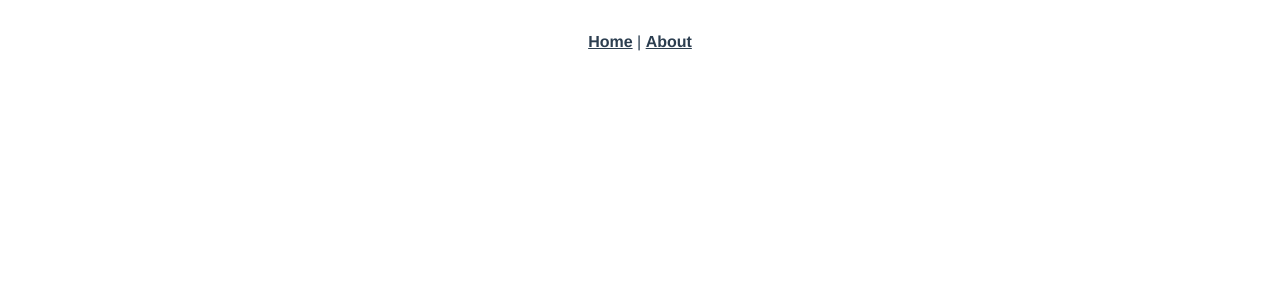
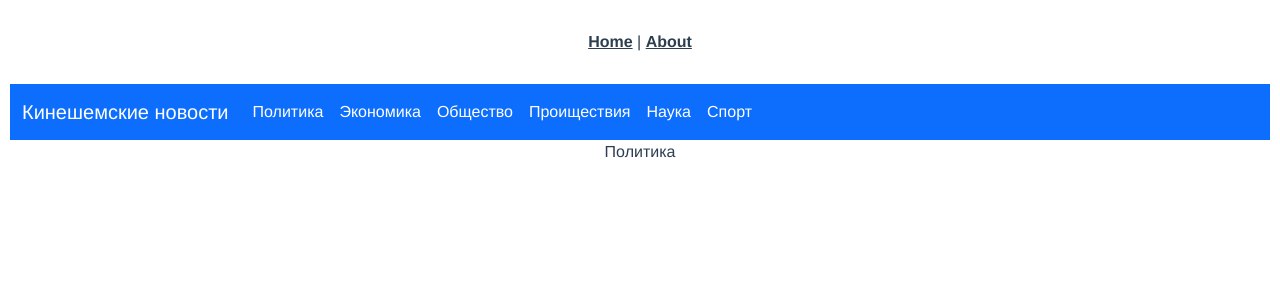
Before and after one commit to VVSamoylov/kineshmaNews, a Vue app: page /#/politics in a window 1280 px wide. Before the commit this address led to /#/science. Shown: the top 300 px of the page. Built offline with nearby package versions, Linux system fonts and the light colour scheme.

Commit message:
add router

```diff
--- a/src/components/newsmenu.vue
+++ b/src/components/newsmenu.vue
@@ -8,7 +8,7 @@
     <div class="collapse navbar-collapse" id="navbarNavDropdown">
       <ul class="navbar-nav">
         <li class="nav-item">
-          <a class="nav-link active" aria-current="page" href="#">Политика</a>
+           <router-link class="nav-link active" aria-current="page"  to="/politics">Политика</router-link>
         </li>
         <li class="nav-item">
           <a class="nav-link active" aria-current="page" href="#">Экономика</a>
--- a/src/router/index.js
+++ b/src/router/index.js
@@ -1,6 +1,6 @@
 import { createRouter, createWebHashHistory } from 'vue-router'
 import Home from '../views/Home.vue'
-import startPage from '../views/news/index.vue'
+import politics from '@/views/news/politics.vue'
 const routes = [
   {
     path: '/',
@@ -8,9 +8,9 @@ const routes = [
     component: Home
   },
   {
-    path: '/start',
-    name: 'startPage',
-    component: startPage
+    path: '/politics',
+    name: '/politics',
+    component: politics
   },
   {
     path: '/about',
```
